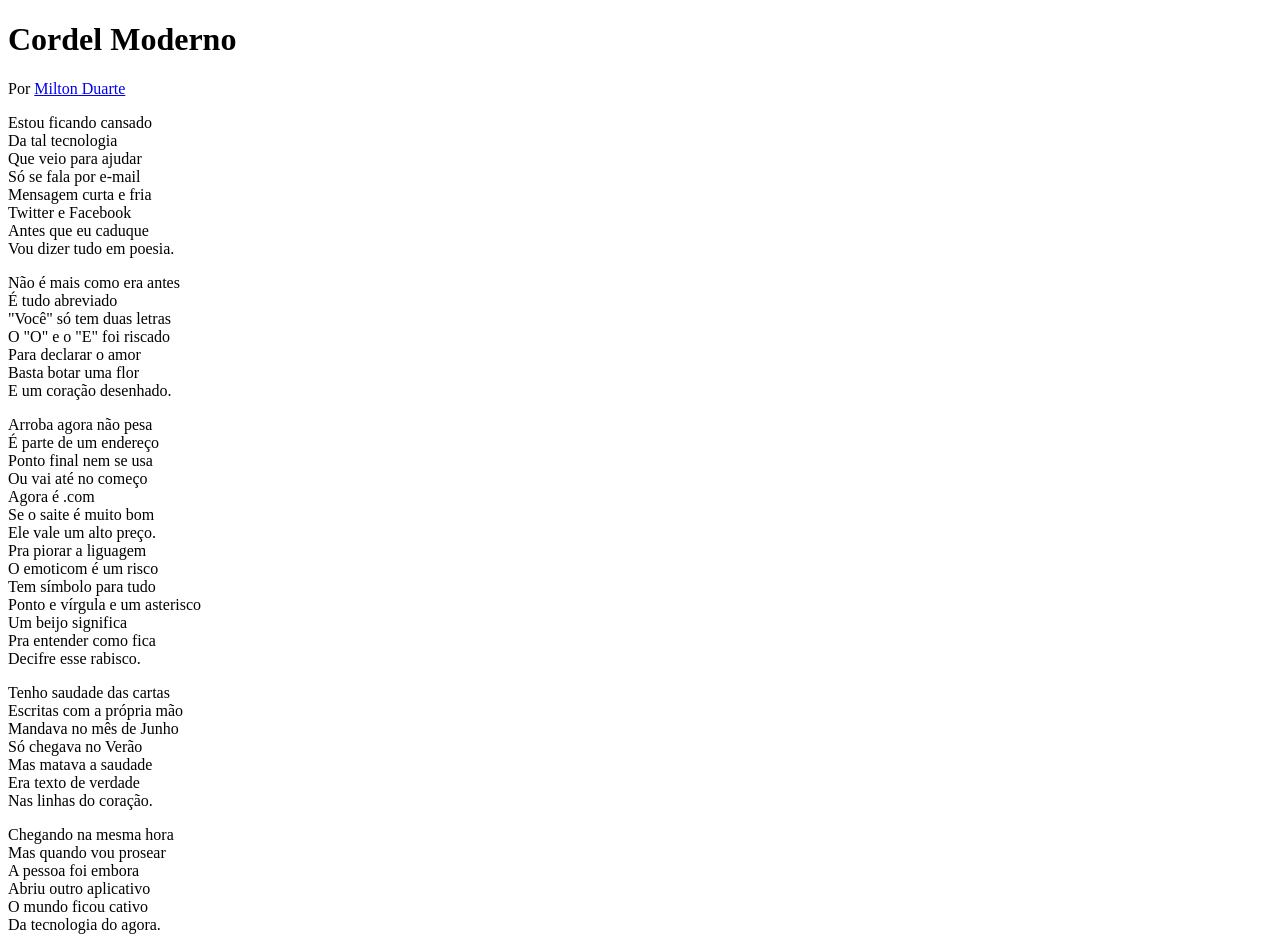
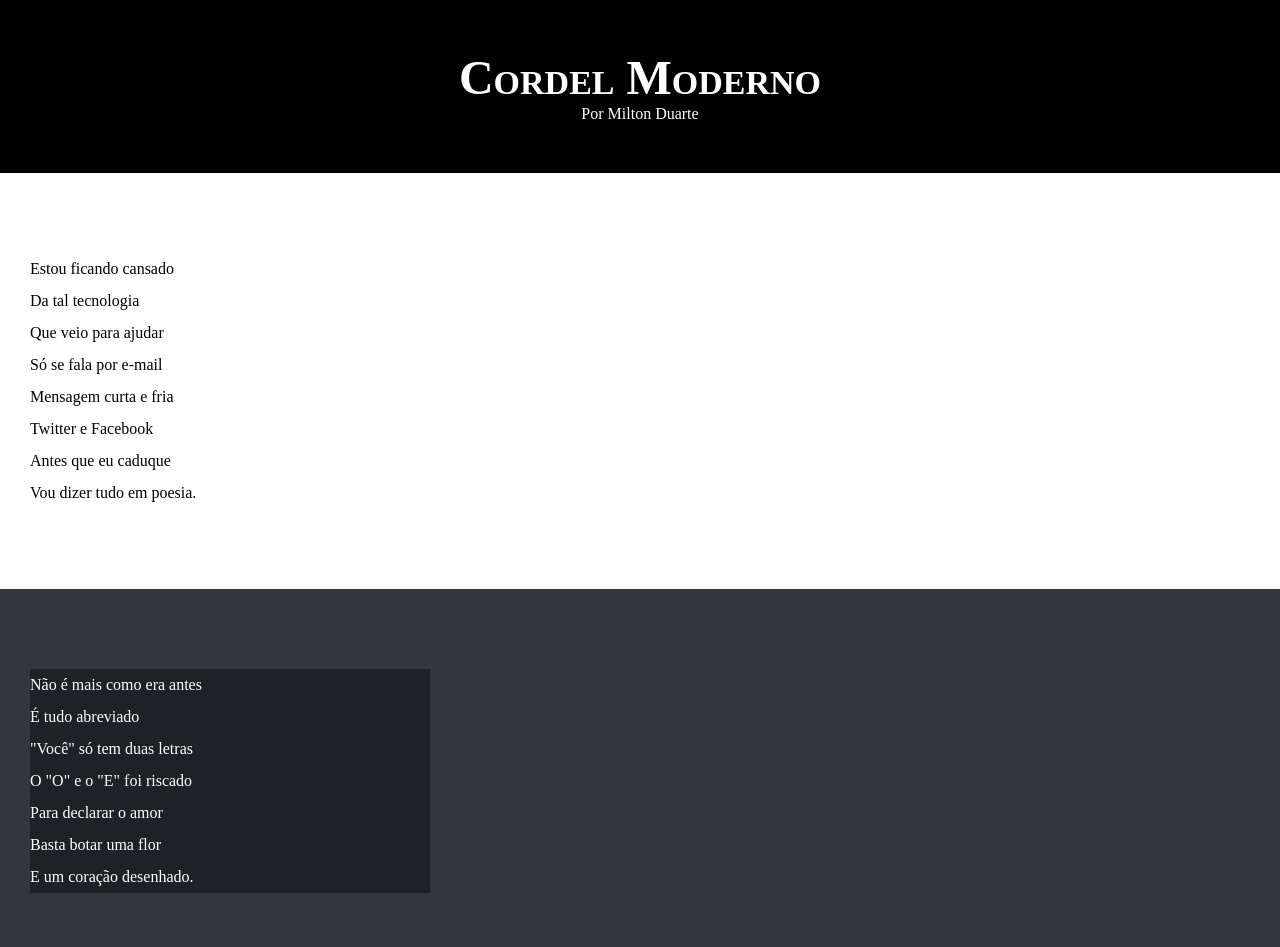
Before and after one commit to Edson-sales29/html-e-css, a plain HTML site: page desafios/desafio012/index.html in a window 1280 px wide. Shown: the top 947 px of the page. Drawn offline with Linux system fonts and the light colour scheme.

Commit message:
atualizando fontes

```diff
--- a/desafios/desafio012/estilo/style.css
+++ b/desafios/desafio012/estilo/style.css
@@ -1 +1,75 @@
 @charset "UTF-8";
+* {
+    margin: 0px;
+    padding: 0px;
+}
+
+@import url('https://fonts.googleapis.com/css2?family=Bebas+Neue&family=Ewert&family=Vidaloka&display=swap');
+
+
+@import url('https://fonts.googleapis.com/css2?family=Bebas+Neue&family=Rubik+Dirt&display=swap');
+
+
+:root{
+    --fonte01: Arial, Helvetica, sans-serif,
+    --fonte02: "Bebas Neue", sans-serif;
+    --fonte03: "Vidaloka", serif;
+}
+
+html,body{
+    min-width: 100vh;
+    background-color: slategrey;
+    font-family:
+}
+header{
+    background-color: black;
+    color: white;
+    text-align: center;
+    padding-top: 50px;
+    padding-bottom: 50px;
+}
+header h1{
+   font-variant: small-caps;
+   font-size: 3em;
+}
+header a,footer a{
+    text-decoration: none;
+    color: white;
+}
+header a:hover{
+    text-decoration: underline;
+    font-weight: bolder;
+}
+
+section{
+    padding-top: 10vh;
+    padding-bottom: 10vh;
+    line-height: 2em;
+    padding-left: 30px;
+    font-family: var(--fonte03);
+
+}
+
+section.normal{
+    background-color: white;
+    color: black;
+
+}
+
+section.imagem{
+    background-color: rgba(0, 0, 0, 0.568);
+    color: white;
+}
+section.imagem p{
+    background-color: rgba(0, 0, 0, 0.377);
+    width: 400px;
+}
+
+footer{
+    background-color: black;
+    color: white;
+    text-align: center;
+    padding-top: 10px;
+    padding-bottom: 10px;
+
+}
--- a/desafios/desafio012/index.html
+++ b/desafios/desafio012/index.html
@@ -13,7 +13,7 @@
         </p>
     </header>
 
-    <section>
+    <section class="normal">
         <p>
             Estou ficando cansado <br>
             Da tal tecnologia <br>
@@ -27,7 +27,7 @@
     </section>
 
 
-    <section>
+    <section class="imagem">
     <p>
         Não é mais como era antes </br>
         É tudo abreviado </br>
@@ -41,7 +41,7 @@
 
 
 
-    <section>
+    <section class="normal">
         <p>
             Arroba agora não pesa </br>
             É parte de um endereço </br>
@@ -50,6 +50,9 @@
             Agora é .com </br>
             Se o saite é muito bom </br>
             Ele vale um alto preço. </br>
+        </p>
+
+        <p>
             Pra piorar a liguagem </br>
             O emoticom é um risco </br>
             Tem símbolo para tudo </br>
@@ -62,7 +65,7 @@
 
 
 
-    <section>
+    <section class="imagem">
         <p>
             Tenho saudade das cartas </br>
             Escritas com a própria mão </br>
@@ -76,8 +79,9 @@
 
 
 
-    <section>
+    <section class="normal">
     <p>
+        Agora, escrevo e envio </br>
         Chegando na mesma hora </br>
         Mas quando vou prosear </br>
         A pessoa foi embora </br>
```
